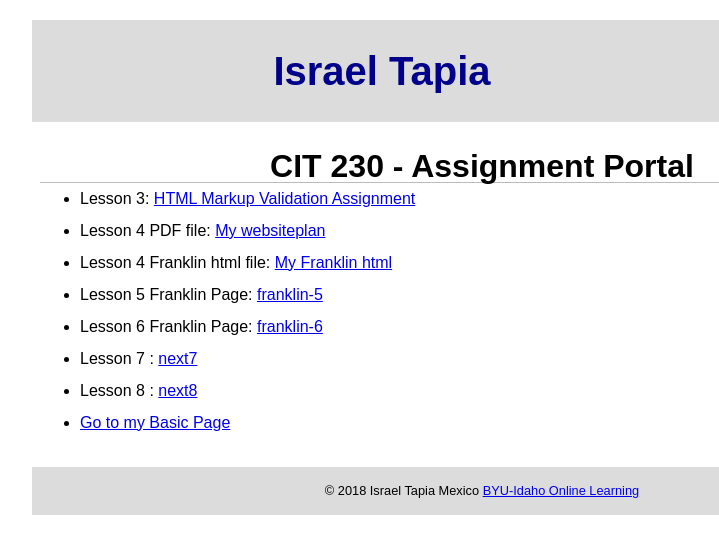
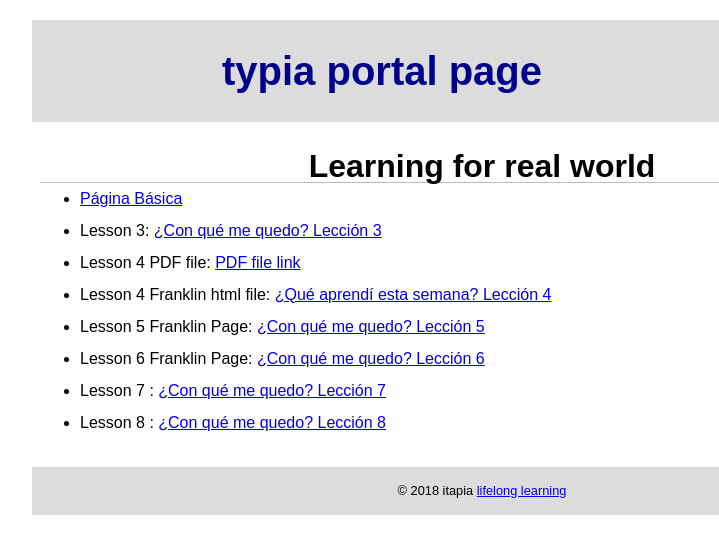
Before and after one commit to tapiah2/typia.github.io, a plain HTML site: page index.html in a window 1280 px wide. Shown: the full height of the page, 158-877 px from the left. Drawn offline with Linux system fonts and the light colour scheme; files that its build step writes are made by us from their sources.

Commit message:
Updating portal

```diff
--- a/index.html
+++ b/index.html
@@ -1,10 +1,10 @@
 <!DOCTYPE html>
-<html lang="en-US">
+<html lang="es">
 <head>
     <meta charset="utf-8">
     <meta name="viewport" content="width=device-width, initial-scale=1">
-    <title>CIT 230 Assignment Portal | ITapia Student | BYU-Idaho</title>
-    <meta name="description" content="Assignment portal page for Tapia Student in CIT 230: Web Frontend Development at Brigham Young University-Idaho.">
+    <title>typia portal web design and development´s learnings</title>
+    <meta name="description" content="Findings portal page from itapia lifelong learning">
     <link rel="stylesheet" href="styles/normalize.css">
     <link rel="stylesheet" href="styles/main.css">
     <!--link rel="icon" href="images/tapiah2favicon.ico"-->
@@ -13,22 +13,22 @@
 <body>
     <header>
     <img src="images/tapia-fotoprofile.jpg" width="200" alt="My profile picture">
-    <h1>Israel Tapia</h1>
+    <h1>typia portal page</h1>
     </header>
     <nav>
     <!--This will be state in future-->
     </nav>
     <main>
-    <h2>CIT 230 - Assignment Portal</h2>
+    <h2>Learning for real world</h2>
     <ul>
-        <li>Lesson 3: <a href="fixedhtml.html">HTML Markup Validation Assignment</a></li>
-        <li>Lesson 4 PDF file: <a href="/assignments/lesson-4/tapia-websiteplan.pdf">My websiteplan</a></li>
-        <li>Lesson 4 Franklin html file: <a href="/assignments/lesson-4/franklin-site/franklin-4.html">My Franklin html</a></li>
-        <li>Lesson 5 Franklin Page: <a href="/assignments/lesson-5/index.html">franklin-5</a></li>
-        <li>Lesson 6 Franklin Page: <a href="/assignments/lesson-61/index.html">franklin-6</a></li>
-        <li>Lesson 7 : <a href="#">next7</a></li>
-        <li>Lesson 8 : <a href="#">next8</a></li>
-        <li><a href="basicpage.html">Go to my Basic Page</a></li>
+        <li><a href="basicpage.html">Página Básica</a></li>
+        <li>Lesson 3: <a href="fixedhtml.html">¿Con qué me quedo? Lección 3</a></li>
+        <li>Lesson 4 PDF file: <a href="/assignments/lesson-4/tapia-websiteplan.pdf">PDF file link</a></li>
+        <li>Lesson 4 Franklin html file: <a href="/assignments/lesson-4/franklin-site/franklin-4.html">¿Qué aprendí esta semana? Lección 4</a></li>
+        <li>Lesson 5 Franklin Page: <a href="/assignments/lesson-5/index.html">¿Con qué me quedo? Lección 5</a></li>
+        <li>Lesson 6 Franklin Page: <a href="/assignments/lesson-61/index.html">¿Con qué me quedo? Lección 6</a></li>
+        <li>Lesson 7 : <a href="#">¿Con qué me quedo? Lección 7</a></li>
+        <li>Lesson 8 : <a href="#">¿Con qué me quedo? Lección 8</a></li>
 
     </ul>
 
@@ -36,7 +36,7 @@
 
     </main>
     <footer>
-        <p>&copy; 2018 Israel Tapia Mexico <a href="http://www.byui.edu/online">BYU-Idaho Online Learning</a></p>
+        <p>&copy; 2018 itapia <a href="http://www.byui.edu/online">lifelong learning</a></p>
     </footer>
 </body>
 </html>
```
